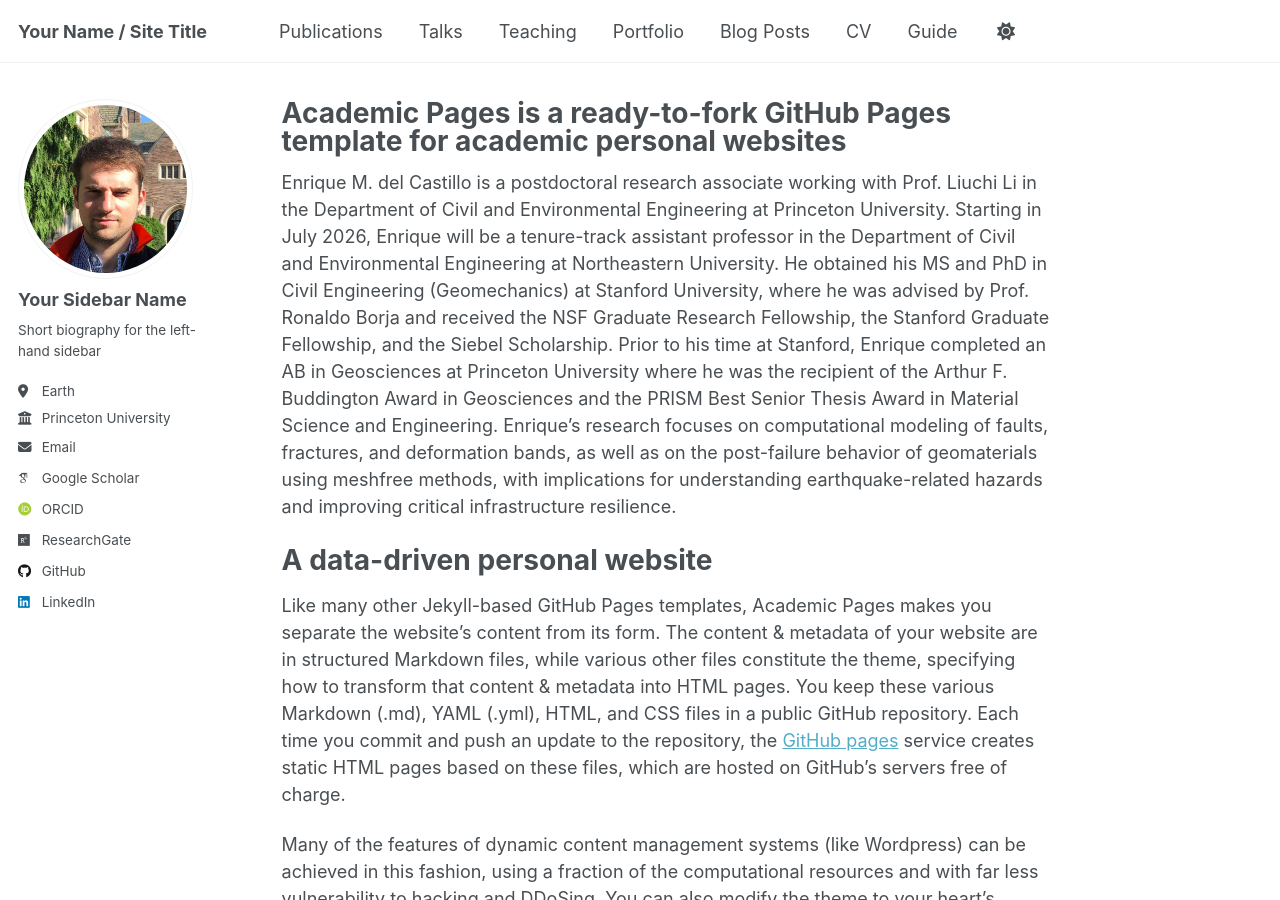
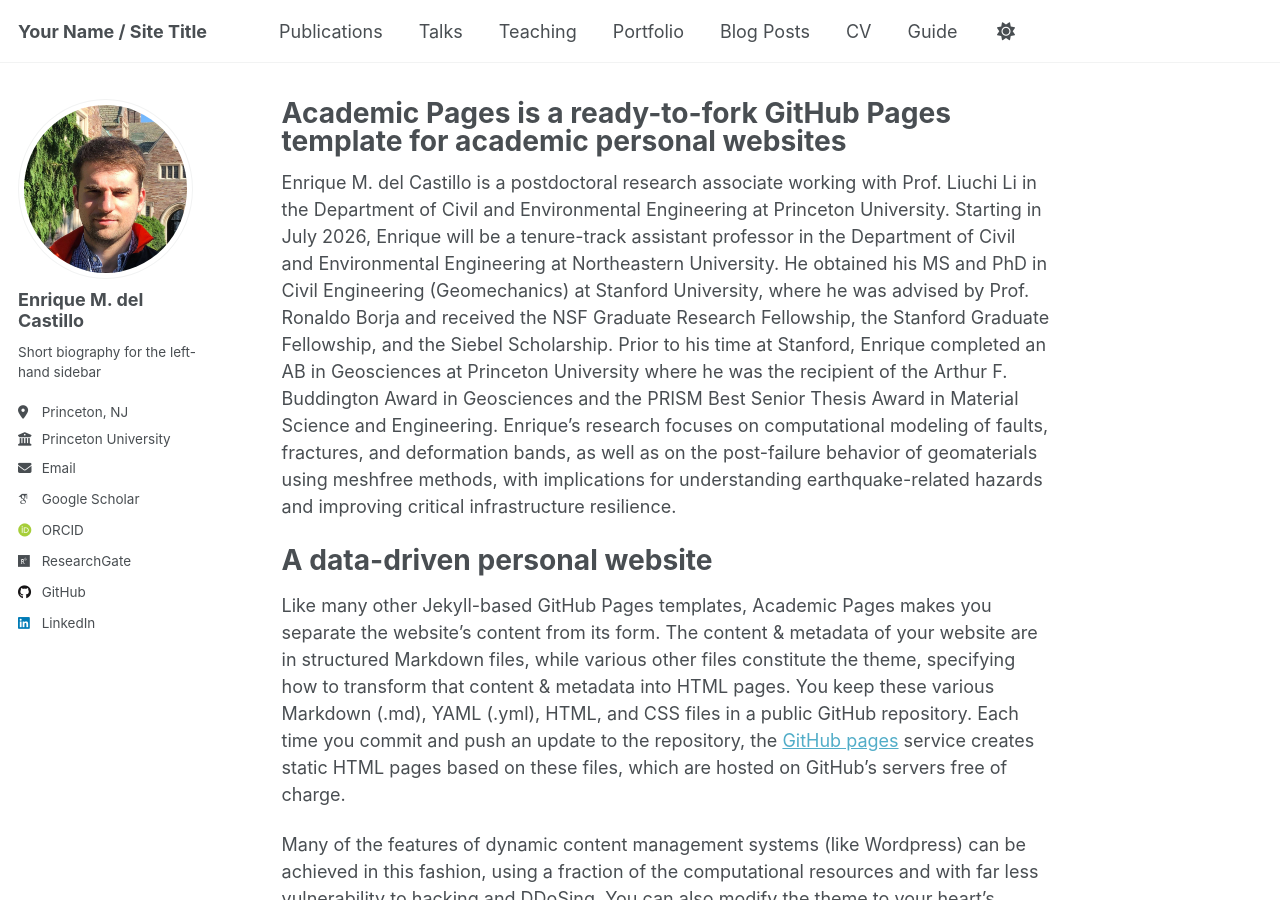
Before and after one commit to emdc19/emdcwebsite, a Jekyll site: the page built from _pages/about.md, in a window 1280 px wide and 900 px high. Built offline with Jekyll 4.4.1, drawn with Linux system fonts in a browser that asks for light colours; some web fonts are replaced; a script that is not in the unit is left out.

Commit message:
Update _config.yml

```diff
--- a/_config.yml
+++ b/_config.yml
@@ -24,10 +24,10 @@ repository               : "academicpages/academicpages.github.io"
 author:
   # Biographic information
   avatar           : "profile.png"
-  name             : "Your Sidebar Name"
+  name             : "Enrique M. del Castillo"
   pronouns         : # example: "she/her"
   bio              : "Short biography for the left-hand sidebar"
-  location         : "Earth"
+  location         : "Princeton, NJ"
   employer         : "Princeton University"
   uri              : # URL
   email            : "emdc@princeton.org"
@@ -58,7 +58,7 @@ author:
   keybase          : # Username
   instagram        : # Username
   lastfm           : # Username
-  linkedin         : "https://www.linkedin.com/in/enrique-m-del-castillo-6211ba169/"
+  linkedin         : "https://www.linkedin.com/in/enrique-m-del-castillo-6211ba169"
   mastodon         : # URL
   medium           : # URL
   pinterest        : # Username
@@ -99,7 +99,7 @@ comments:
   facebook:
     appid                :
     num_posts            : # 5 (default)
-    colorscheme          : # "light" (default), "dark"
+    colorscheme          : "dark"
 staticman:
   allowedFields          : ['name', 'email', 'url', 'message']
   branch                 : "gh-pages" # "master", "gh-pages"
```
